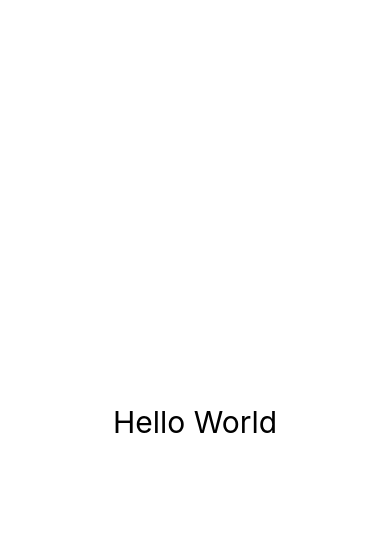
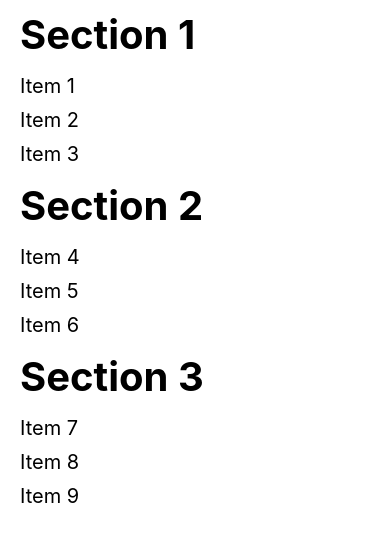
Before and after one commit to SheheryarAli-Arbisoft/ReactNativeConcepts, a React Native app: screen / in a window 390 px wide. Shown: the top 542 px of the page. Built offline with nearby package versions, Linux system fonts and the light colour scheme.

Commit message:
Completed the app

```diff
--- a/App.js
+++ b/App.js
@@ -1,22 +1,60 @@
 import React from 'react';
-import { View, Text, StyleSheet } from 'react-native';
+import {
+  SafeAreaView,
+  View,
+  Text,
+  StyleSheet,
+  SectionList,
+} from 'react-native';
 
 const styles = StyleSheet.create({
   container: {
     flex: 1,
-    justifyContent: 'center',
-    alignItems: 'center',
   },
-  text: {
-    fontSize: 30,
+  header: {
+    fontSize: 40,
+    fontWeight: 'bold',
+    paddingVertical: 10,
+    paddingHorizontal: 20,
+  },
+  item: {
+    fontSize: 20,
+    paddingVertical: 5,
+    paddingHorizontal: 20,
   },
 });
 
+const data = [
+  {
+    title: 'Section 1',
+    data: ['Item 1', 'Item 2', 'Item 3'],
+  },
+  {
+    title: 'Section 2',
+    data: ['Item 4', 'Item 5', 'Item 6'],
+  },
+  {
+    title: 'Section 3',
+    data: ['Item 7', 'Item 8', 'Item 9'],
+  },
+];
+
 const App = () => {
+  const renderSectionHeader = ({ section: { title } }) => (
+    <Text style={styles.header}>{title}</Text>
+  );
+
+  const renderItem = ({ item }) => <Text style={styles.item}>{item}</Text>;
+
   return (
-    <View style={styles.container}>
-      <Text style={styles.text}>Hello World</Text>
-    </View>
+    <SafeAreaView style={styles.container}>
+      <SectionList
+        sections={data}
+        renderItem={renderItem}
+        renderSectionHeader={renderSectionHeader}
+        keyExtractor={(_, index) => `${index}`}
+      />
+    </SafeAreaView>
   );
 };
 
```
Also changed, not shown: 1 other file (tests, documents, lock files or other folders).
